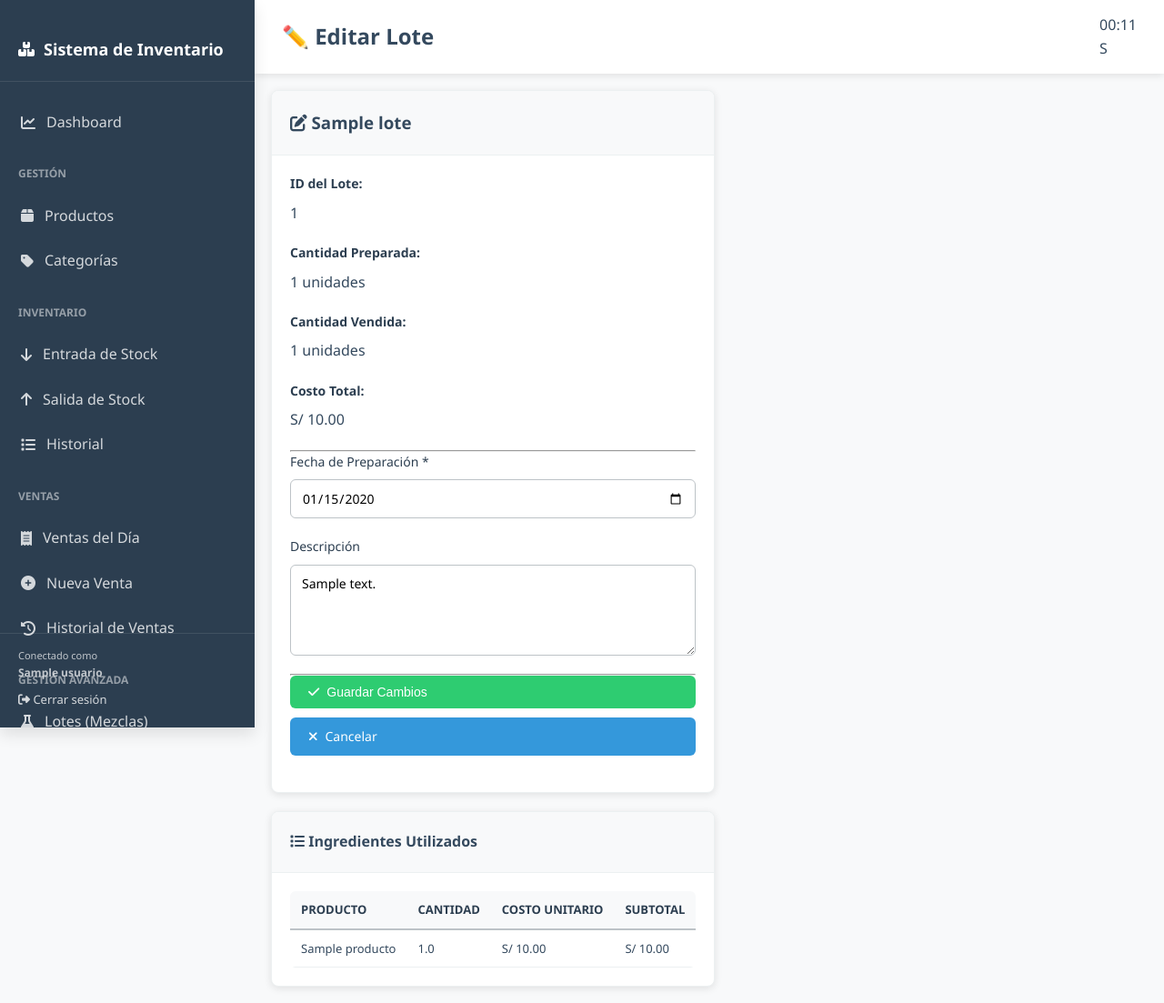
After one commit to AzaeroDiego/InventarioApp, a Flask app: page /lote/editar/1 in a window 1280 px wide. The commit adds this page. Shown: the whole page at 91% size. Run offline with Flask 3, Linux system fonts and the light colour scheme; a user stored in the database is signed in; tables that the repository leaves empty hold one stand-in row (values such as "Sample post"); data that the repository does not hold is empty.

Commit message:
[FEATURE] Agregar fecha editable en Lotes + página de edición

```diff
--- a/app/main.py
+++ b/app/main.py
@@ -735,6 +735,7 @@ def nuevo_lote():
             producto_final_id = request.form.get('nombre')
             descripcion = request.form.get('descripcion', '')
             cantidad_preparada = request.form.get('cantidad_preparada', type=int)
+            fecha_preparacion = request.form.get('fecha_preparacion')
             ingredientes_json = request.form.get('ingredientes_json', '[]')
 
             if not producto_final_id or not cantidad_preparada:
@@ -799,12 +800,19 @@ def nuevo_lote():
                 return redirect(url_for('main.nuevo_lote'))
 
             # Crear lote con el nombre del producto final
+            from datetime import datetime
+            try:
+                fecha_lote = datetime.strptime(fecha_preparacion, '%Y-%m-%d') if fecha_preparacion else datetime.utcnow()
+            except:
+                fecha_lote = datetime.utcnow()
+
             lote = Lote(
                 nombre=producto_final.nombre,  # Usar el nombre real del producto
                 descripcion=descripcion,
                 cantidad_preparada=cantidad_preparada,
                 costo_total=costo_total,
-                usuario_id=current_user.id
+                usuario_id=current_user.id,
+                fecha_preparacion=fecha_lote
             )
 
             db.session.add(lote)
@@ -870,6 +878,41 @@ def nuevo_lote():
     } for p in productos])
 
     return render_template('main/nuevo_lote.html', productos_json=productos_json)
+
+
+@main_bp.route('/lote/editar/<int:lote_id>', methods=['GET', 'POST'])
+@login_required
+def editar_lote(lote_id):
+    """Editar lote (fecha y descripción)"""
+    lote = Lote.query.get(lote_id)
+
+    if not lote:
+        flash('Lote no encontrado', 'error')
+        return redirect(url_for('main.lotes'))
+
+    if request.method == 'POST':
+        try:
+            lote.descripcion = request.form.get('descripcion', '')
+            fecha_str = request.form.get('fecha_preparacion')
+
+            if fecha_str:
+                from datetime import datetime
+                try:
+                    lote.fecha_preparacion = datetime.strptime(fecha_str, '%Y-%m-%d')
+                except:
+                    flash('Formato de fecha inválido', 'error')
+                    return redirect(url_for('main.editar_lote', lote_id=lote_id))
+
+            db.session.commit()
+            flash(f'✅ Lote "{lote.nombre}" actualizado', 'success')
+            return redirect(url_for('main.lotes'))
+
+        except Exception as e:
+            db.session.rollback()
+            flash(f'Error al actualizar lote: {str(e)}', 'error')
+            return redirect(url_for('main.editar_lote', lote_id=lote_id))
+
+    return render_template('main/editar_lote.html', lote=lote)
 
 
 # ============ ADMINISTRACIÓN DE USUARIOS ============
--- /dev/null
+++ b/templates/main/editar_lote.html
@@ -0,0 +1,100 @@
+{% extends "base.html" %}
+
+{% block title %}Editar Lote - Gestión de Inventario{% endblock %}
+{% block page_title %}✏️ Editar Lote{% endblock %}
+
+{% block content %}
+<div class="container">
+    <div class="row">
+        <div class="col-md-6 offset-md-3">
+            <div class="card">
+                <div class="card-header">
+                    <h3><i class="fas fa-edit"></i> {{ lote.nombre }}</h3>
+                </div>
+                <div class="card-body">
+                    <form method="post">
+                        <div class="form-group">
+                            <label><strong>ID del Lote:</strong></label>
+                            <p class="form-control-static">{{ lote.id }}</p>
+                        </div>
+
+                        <div class="form-group">
+                            <label><strong>Cantidad Preparada:</strong></label>
+                            <p class="form-control-static">{{ lote.cantidad_preparada }} unidades</p>
+                        </div>
+
+                        <div class="form-group">
+                            <label><strong>Cantidad Vendida:</strong></label>
+                            <p class="form-control-static">{{ lote.cantidad_vendida }} unidades</p>
+                        </div>
+
+                        <div class="form-group">
+                            <label><strong>Costo Total:</strong></label>
+                            <p class="form-control-static">S/ {{ "%.2f"|format(lote.costo_total) }}</p>
+                        </div>
+
+                        <hr>
+
+                        <div class="form-group">
+                            <label for="fecha_preparacion">Fecha de Preparación *</label>
+                            <input type="date" class="form-control" id="fecha_preparacion"
+                                   name="fecha_preparacion"
+                                   value="{{ lote.fecha_preparacion.strftime('%Y-%m-%d') if lote.fecha_preparacion else '' }}"
+                                   required>
+                        </div>
+
+                        <div class="form-group">
+                            <label for="descripcion">Descripción</label>
+                            <textarea class="form-control" id="descripcion" name="descripcion"
+                                      placeholder="Notas sobre este lote" rows="3">{{ lote.descripcion or '' }}</textarea>
+                        </div>
+
+                        <hr>
+
+                        <div class="form-group" style="display: flex; gap: 10px;">
+                            <button type="submit" class="btn btn-primary" style="flex: 1;">
+                                <i class="fas fa-check"></i> Guardar Cambios
+                            </button>
+                            <a href="{{ url_for('main.lotes') }}" class="btn btn-secondary" style="flex: 1;">
+                                <i class="fas fa-times"></i> Cancelar
+                            </a>
+                        </div>
+                    </form>
+                </div>
+            </div>
+
+            <div class="card" style="margin-top: 20px;">
+                <div class="card-header">
+                    <h4><i class="fas fa-list"></i> Ingredientes Utilizados</h4>
+                </div>
+                <div class="card-body">
+                    {% if lote.ingredientes %}
+                        <table class="table table-sm">
+                            <thead>
+                                <tr>
+                                    <th>Producto</th>
+                                    <th>Cantidad</th>
+                                    <th>Costo Unitario</th>
+                                    <th>Subtotal</th>
+                                </tr>
+                            </thead>
+                            <tbody>
+                                {% for ing in lote.ingredientes %}
+                                <tr>
+                                    <td>{{ ing.producto.nombre }}</td>
+                                    <td>{{ ing.cantidad_usada }}</td>
+                                    <td>S/ {{ "%.2f"|format(ing.costo_unitario) }}</td>
+                                    <td>S/ {{ "%.2f"|format(ing.cantidad_usada * ing.costo_unitario) }}</td>
+                                </tr>
+                                {% endfor %}
+                            </tbody>
+                        </table>
+                    {% else %}
+                        <p class="text-muted">Sin ingredientes registrados</p>
+                    {% endif %}
+                </div>
+            </div>
+        </div>
+    </div>
+</div>
+{% endblock %}
```
Also changed, not shown: templates/main/lotes.html (+7 -0 lines), templates/main/nuevo_lote.html (+10 -0 lines).
